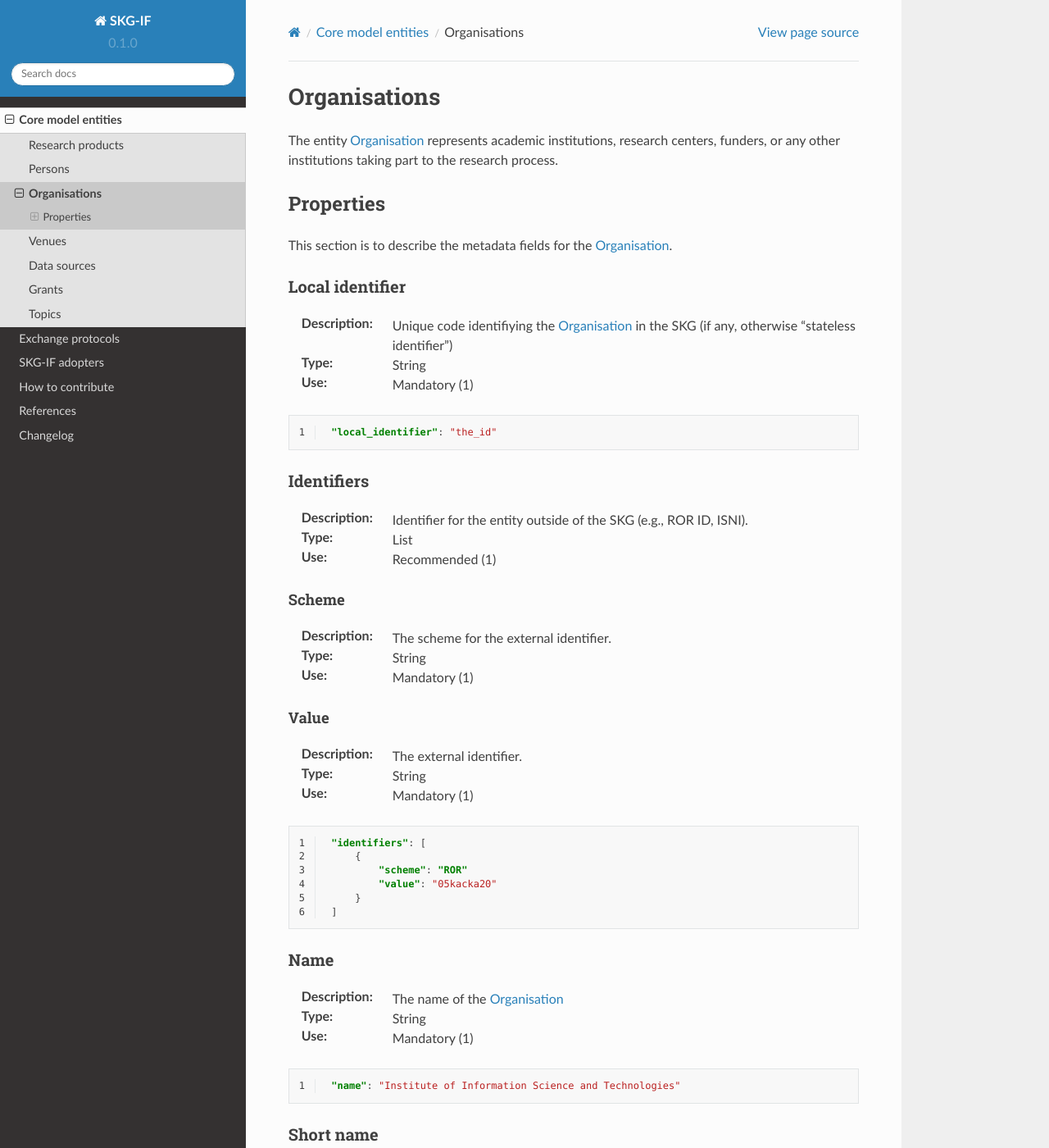
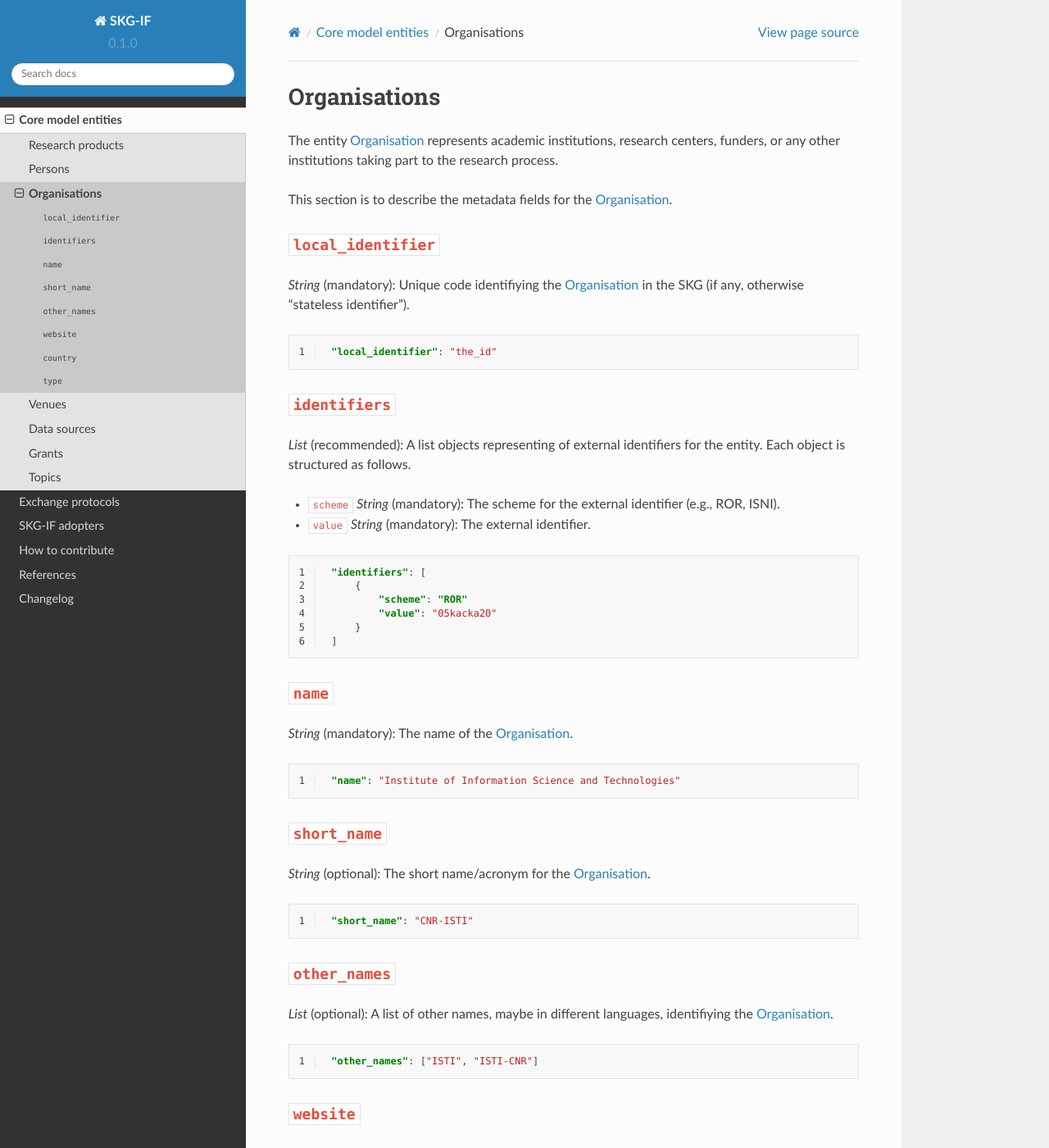
Before and after one commit to andremann/SKG-IF, a Sphinx documentation site: the page built from docs/source/organisations.rst, in a window 1280 px wide and 1400 px high. Shown: the whole window at 82% size. Built offline with Sphinx 7.4.7 and the Read the Docs theme 2.0.0, drawn with Linux system fonts in a browser that asks for light colours; pages that are not in the unit, such as notebooks, are missing from menus; some of the changed text lies outside the part shown.

Commit message:
updating format for orgs

```diff
--- a/docs/source/organisations.rst
+++ b/docs/source/organisations.rst
@@ -5,16 +5,12 @@ Organisations
 The entity :ref:`Organisation <Organisation>` represents academic institutions, research centers, funders, or any other institutions taking part to the research process.
 
 
-Properties
-==========
 This section is to describe the metadata fields for the :ref:`Organisation <Organisation>`.
 
 
-Local identifier
+``local_identifier``
 ----
-:Description: Unique code identifiying the :ref:`Organisation <Organisation>` in the SKG (if any, otherwise "stateless identifier")
-:Type: String
-:Use: Mandatory (1)
+*String* (mandatory): Unique code identifiying the :ref:`Organisation <Organisation>` in the SKG (if any, otherwise "stateless identifier").
 
 .. code-block:: json
    :linenos:
@@ -22,23 +18,12 @@ Local identifier
     "local_identifier": "the_id"
 
 
-Identifiers
+``identifiers``
 ----
-:Description: Identifier for the entity outside of the SKG (e.g., ROR ID, ISNI).
-:Type: List
-:Use: Recommended (1)
+*List* (recommended):  A list objects representing of external identifiers for the entity. Each object is structured as follows.
 
-Scheme
-^^^^^^^^^^^
-:Description: The scheme for the external identifier.
-:Type: String
-:Use: Mandatory (1)
-
-Value
-^^^^^^^^^
-:Description: The external identifier.
-:Type: String
-:Use: Mandatory (1)
+* ``scheme`` *String* (mandatory): The scheme for the external identifier (e.g., ROR, ISNI).
+* ``value`` *String* (mandatory): The external identifier.
 
 
 .. code-block:: json
@@ -52,11 +37,9 @@ Value
     ]
 
 
-Name
+``name``
 ----
-:Description: The name of the :ref:`Organisation <Organisation>`
-:Type: String
-:Use: Mandatory (1)
+*String* (mandatory): The name of the :ref:`Organisation <Organisation>`.
 
 .. code-block:: json
    :linenos:
@@ -64,11 +47,9 @@ Name
     "name": "Institute of Information Science and Technologies"
 
 
-Short name
+``short_name``
 ----
-:Description: The short name/acronym for the :ref:`Organisation <Organisation>`
-:Type: String
-:Use: Optional (0..1)
+*String* (optional): The short name/acronym for the :ref:`Organisation <Organisation>`.
 
 .. code-block:: json
    :linenos:
@@ -76,11 +57,9 @@ Short name
     "short_name": "CNR-ISTI"
 
 
-Other names
+``other_names``
 ----
-:Description: Other names, maybe in different languages, to identifie the :ref:`Organisation <Organisation>`
-:Type: List
-:Use: Optional (1..*)
+*List* (optional): A list of other names, maybe in different languages, identifiying the :ref:`Organisation <Organisation>`.
 
 .. code-block:: json
    :linenos:
@@ -88,11 +67,9 @@ Other names
     "other_names": ["ISTI", "ISTI-CNR"]
 
 
-Website
+``website``
 ----
-:Description: The website URL for the :ref:`Organisation <Organisation>`
-:Type: URL
-:Use: Mandatory (1)
+*String* (mandatory): The website URL for the :ref:`Organisation <Organisation>`.
 
 .. code-block:: json
    :linenos:
@@ -100,36 +77,31 @@ Website
     "website": "http://www.isti.cnr.it"
 
 
-Country code
+``country``
 ----
-:Description: The country code of the :ref:`Organisation <Organisation>`
-:Type: String (follow `ISO 3166-1 alpha-2 <https://en.wikipedia.org/wiki/ISO_3166-1_alpha-2>`_`)
-:Use: Mandatory (1)
+*String* (mandatory): The country code of the :ref:`Organisation <Organisation>` as in `ISO 3166-1 alpha-2 <https://en.wikipedia.org/wiki/ISO_3166-1_alpha-2>`_.
 
 .. code-block:: json
    :linenos:
 
-    "country": "IT"
+    "country": "DE"
 
 
-Organisation type
+``type``
 ----
-:Description: The type of the :ref:`Organisation <Organisation>`
-:Type: String, one of the following
+*String* (recommended): The type of the :ref:`Organisation <Organisation>`. One from the following values:
 
-    * archive
-    * company
-    * education
-    * facility
-    * government
-    * healthcare
-    * nonprofit
-    * funder
-    * other
-
-:Use: Recommended (1)
+    * ``archive``
+    * ``company``
+    * ``education``
+    * ``facility``
+    * ``government``
+    * ``healthcare``
+    * ``nonprofit``
+    * ``funder``
+    * ``other``
 
 .. code-block:: json
    :linenos:
 
-    "type": "Education"
+    "type": "education"
```
